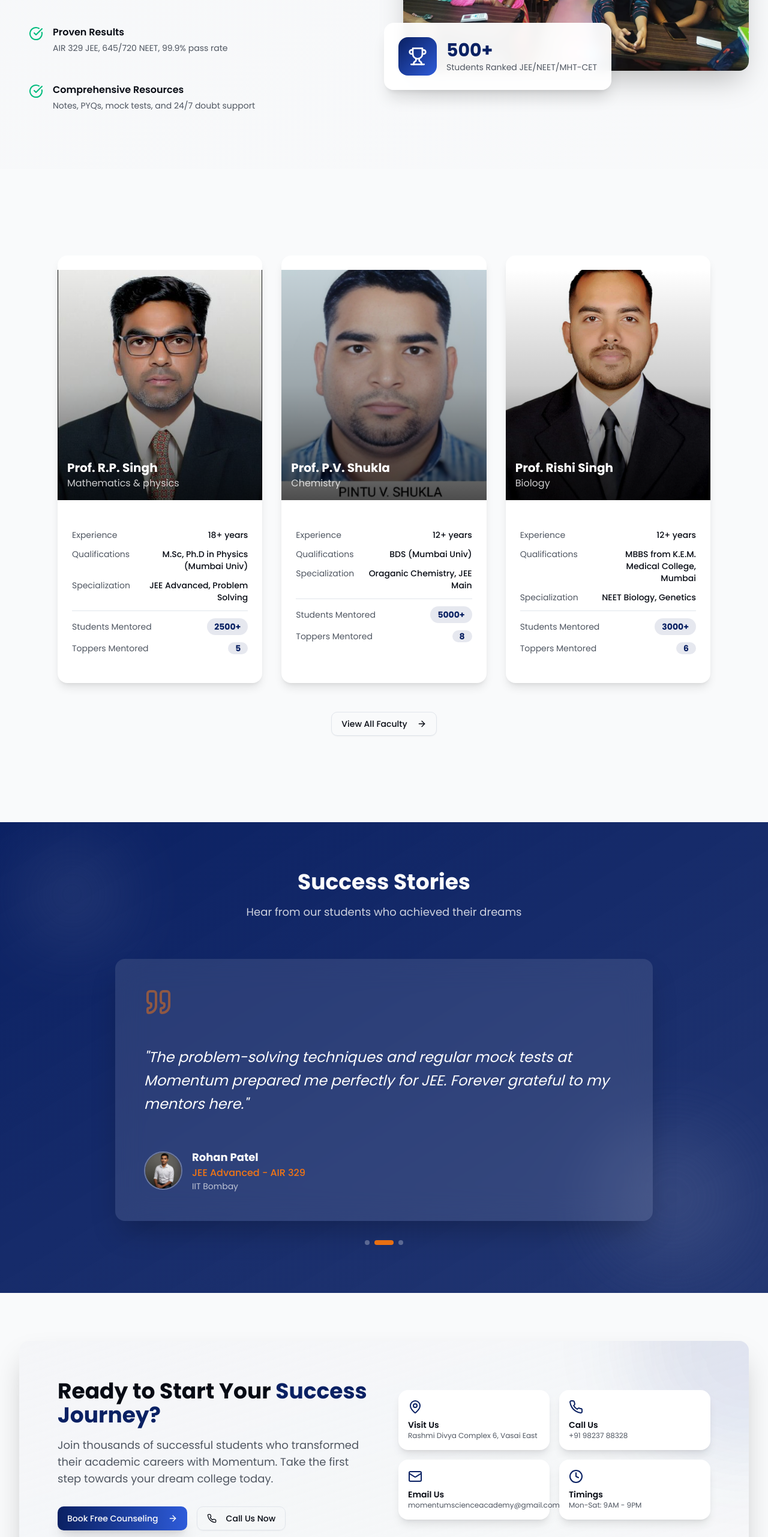
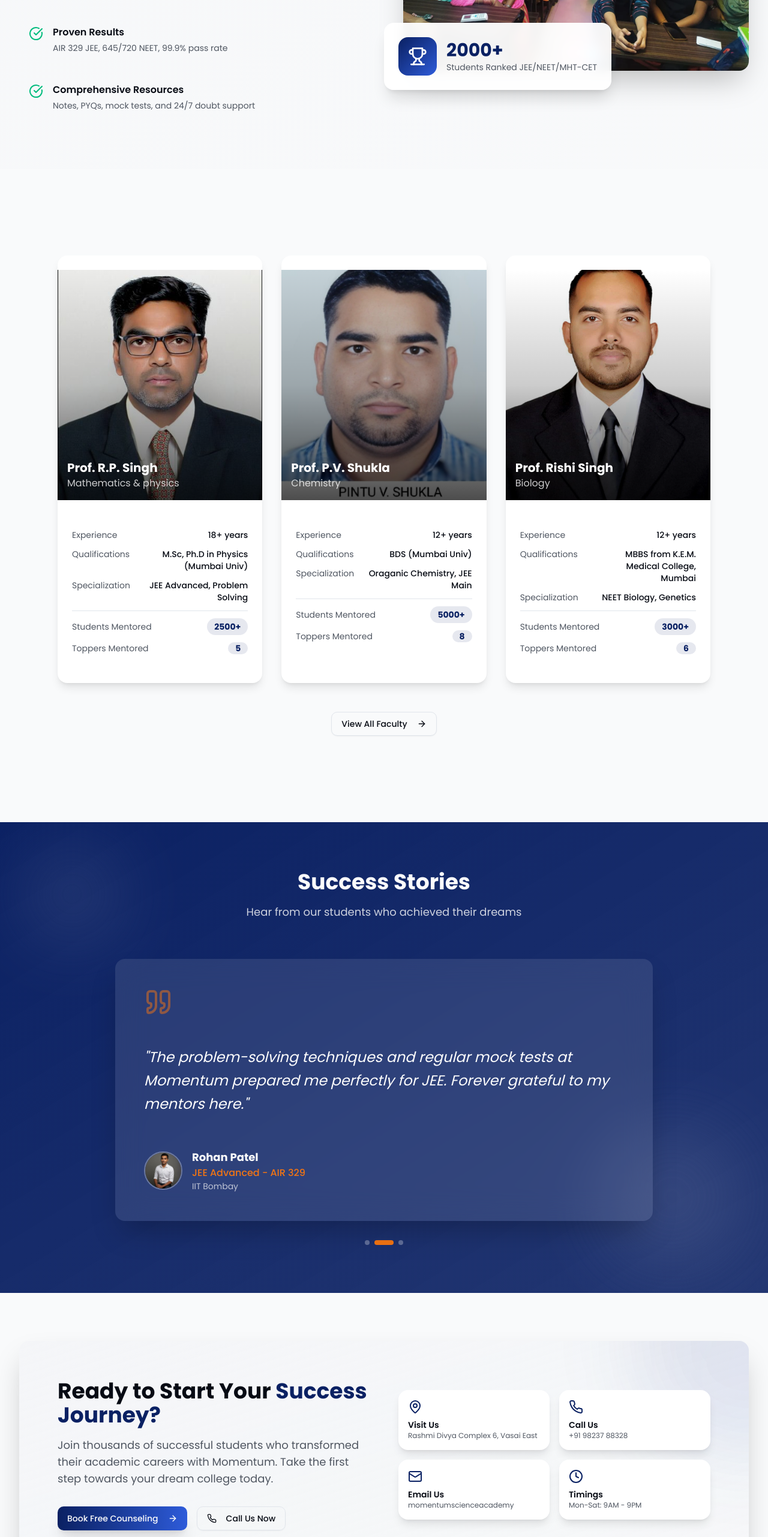
Before and after one commit to vishalbarai007/Momentum-Science-Academy, a Next.js app in the folder frontend/: page / in a window 1280 px wide. Shown: the part 2722-5285 px from the top of the page at 60% size. Built offline with nearby package versions, Linux system fonts and the light colour scheme.

Commit message:
Minor fixes in Landing.

```diff
--- a/frontend/components/public/landing-page.tsx
+++ b/frontend/components/public/landing-page.tsx
@@ -209,7 +209,7 @@ export function LandingPage() {
                     <Trophy className="w-8 h-8 text-white" />
                   </div>
                   <div>
-                    <div className="text-3xl font-bold text-primary">500+</div>
+                    <div className="text-3xl font-bold text-primary">2000+</div>
                     <div className="text-sm text-muted-foreground">Students Ranked JEE/NEET/MHT-CET</div>
                   </div>
                 </div>
@@ -270,12 +270,12 @@ export function LandingPage() {
                 {[
                   { icon: MapPin, title: "Visit Us", desc: "Rashmi Divya Complex 6, Vasai East", link: "https://maps.app.goo.gl/DgU3Za7P7pxjF8oZA" },
                   { icon: Phone, title: "Call Us", desc: "+91 98237 88328", link: "tel:+919823788328" },
-                  { icon: Mail, title: "Email Us", desc: "momentumscienceacademy@gmail.com", link: "mailto:momentumscienceacademy@gmail.com" },
+                  { icon: Mail, title: "Email Us", desc: "momentumscienceacademy", link: "mailto:momentumscienceacademy@gmail.com" },
                   { icon: Clock, title: "Timings", desc: "Mon-Sat: 9AM - 9PM", link: "#" },
                 ].map((item, i) => {
                   const Icon = item.icon
                   return (
-                    <Card key={i} className="p-4 border-0 shadow-lg hover-lift">
+                    <Card key={i} className="p-4 border-0  shadow-lg hover-lift">
                       <Link href={item.link}>
                         <Icon className="w-6 h-6 text-primary mb-2" />
                         <h4 className="font-semibold text-sm">{item.title}</h4>
```
Also changed, not shown: 1 other file (tests, documents, lock files or other folders).
